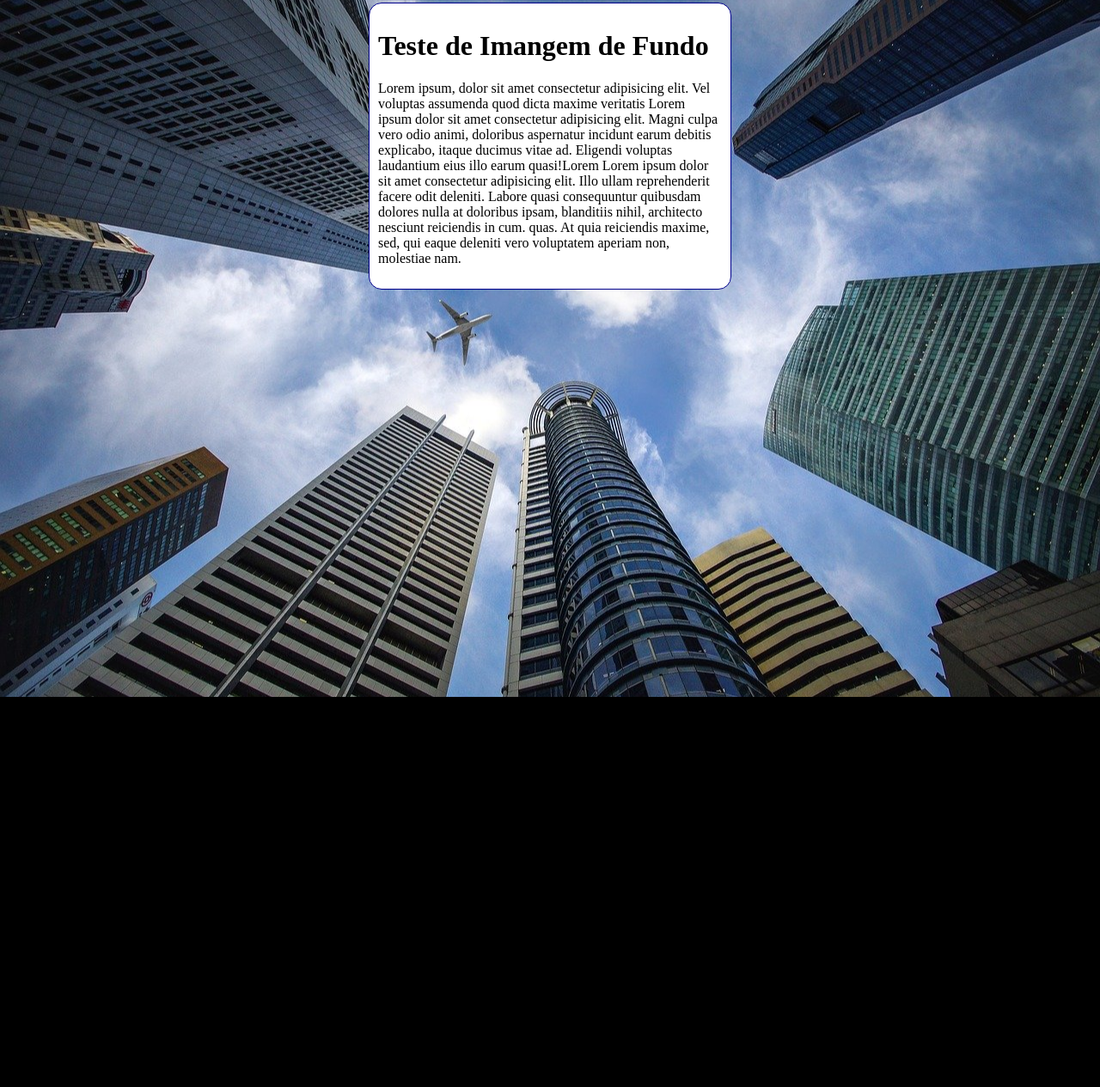
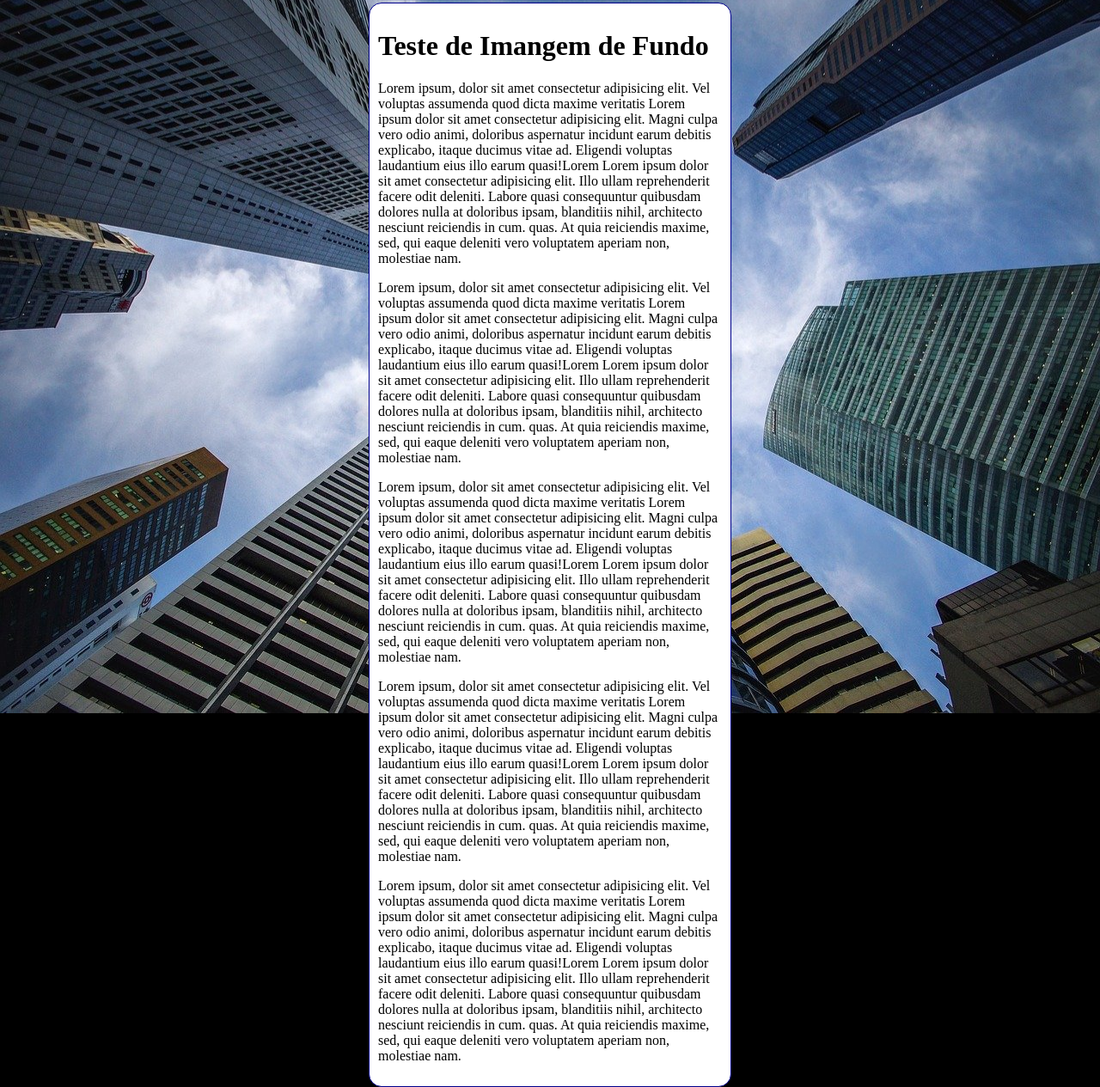
Before and after one commit to Francisco160/HTML-CSS, a plain HTML site: page EXERCICIOS/ex022/fundo006.html in a window 1280 px wide. Shown: the part 5-1270 px from the top of the page at 86% size. Before the commit the page ends 816 px from the top, so only its background shows below. Drawn offline with Linux system fonts and the light colour scheme.

Commit message:
atualizei

```diff
--- a/EXERCICIOS/ex022/fundo006.html
+++ b/EXERCICIOS/ex022/fundo006.html
@@ -38,6 +38,43 @@
             reiciendis in cum.
             quas. At quia reiciendis maxime, sed, qui eaque deleniti vero voluptatem aperiam non, molestiae nam.
         </p>
+        <p>Lorem ipsum, dolor sit amet consectetur adipisicing elit. Vel voluptas assumenda quod dicta maxime veritatis
+            Lorem ipsum dolor sit amet consectetur adipisicing elit. Magni culpa vero odio animi, doloribus aspernatur
+            incidunt earum debitis explicabo, itaque ducimus vitae ad. Eligendi voluptas laudantium eius illo earum
+            quasi!Lorem
+            Lorem ipsum dolor sit amet consectetur adipisicing elit. Illo ullam reprehenderit facere odit deleniti.
+            Labore quasi consequuntur quibusdam dolores nulla at doloribus ipsam, blanditiis nihil, architecto nesciunt
+            reiciendis in cum.
+            quas. At quia reiciendis maxime, sed, qui eaque deleniti vero voluptatem aperiam non, molestiae nam.
+        </p>
+        <p>Lorem ipsum, dolor sit amet consectetur adipisicing elit. Vel voluptas assumenda quod dicta maxime veritatis
+            Lorem ipsum dolor sit amet consectetur adipisicing elit. Magni culpa vero odio animi, doloribus aspernatur
+            incidunt earum debitis explicabo, itaque ducimus vitae ad. Eligendi voluptas laudantium eius illo earum
+            quasi!Lorem
+            Lorem ipsum dolor sit amet consectetur adipisicing elit. Illo ullam reprehenderit facere odit deleniti.
+            Labore quasi consequuntur quibusdam dolores nulla at doloribus ipsam, blanditiis nihil, architecto nesciunt
+            reiciendis in cum.
+            quas. At quia reiciendis maxime, sed, qui eaque deleniti vero voluptatem aperiam non, molestiae nam.
+        </p>
+        <p>Lorem ipsum, dolor sit amet consectetur adipisicing elit. Vel voluptas assumenda quod dicta maxime veritatis
+            Lorem ipsum dolor sit amet consectetur adipisicing elit. Magni culpa vero odio animi, doloribus aspernatur
+            incidunt earum debitis explicabo, itaque ducimus vitae ad. Eligendi voluptas laudantium eius illo earum
+            quasi!Lorem
+            Lorem ipsum dolor sit amet consectetur adipisicing elit. Illo ullam reprehenderit facere odit deleniti.
+            Labore quasi consequuntur quibusdam dolores nulla at doloribus ipsam, blanditiis nihil, architecto nesciunt
+            reiciendis in cum.
+            quas. At quia reiciendis maxime, sed, qui eaque deleniti vero voluptatem aperiam non, molestiae nam.
+        </p>
+        <p>Lorem ipsum, dolor sit amet consectetur adipisicing elit. Vel voluptas assumenda quod dicta maxime veritatis
+            Lorem ipsum dolor sit amet consectetur adipisicing elit. Magni culpa vero odio animi, doloribus aspernatur
+            incidunt earum debitis explicabo, itaque ducimus vitae ad. Eligendi voluptas laudantium eius illo earum
+            quasi!Lorem
+            Lorem ipsum dolor sit amet consectetur adipisicing elit. Illo ullam reprehenderit facere odit deleniti.
+            Labore quasi consequuntur quibusdam dolores nulla at doloribus ipsam, blanditiis nihil, architecto nesciunt
+            reiciendis in cum.
+            quas. At quia reiciendis maxime, sed, qui eaque deleniti vero voluptatem aperiam non, molestiae nam.
+        </p>
+
     </main>
 </body>
 
```
